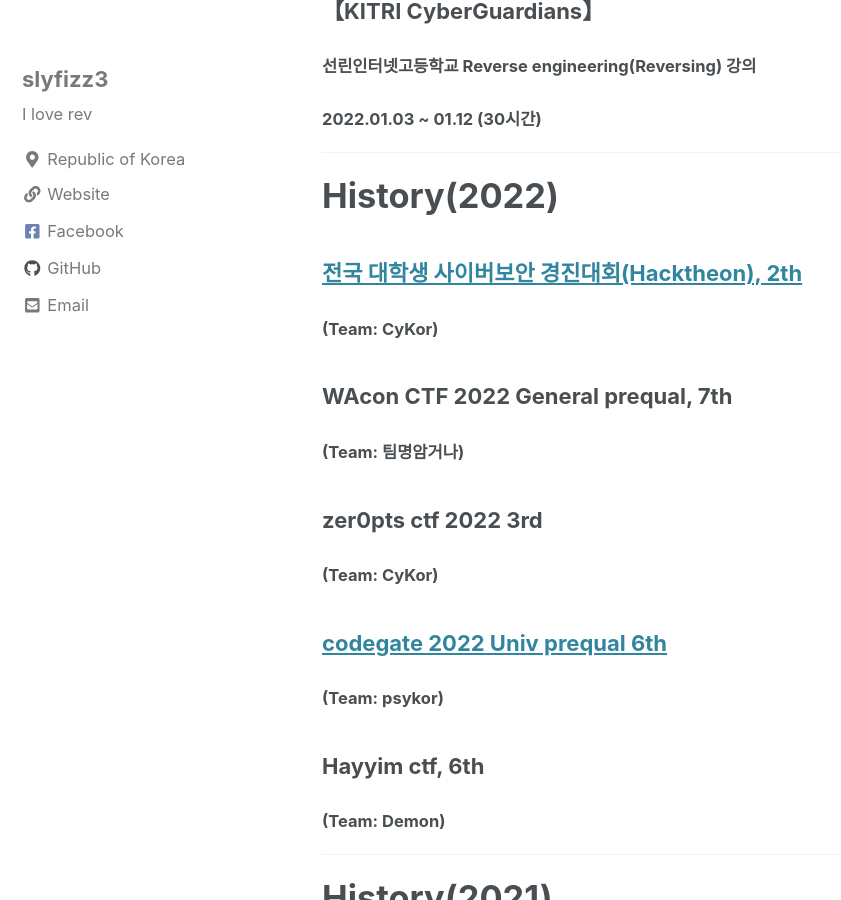
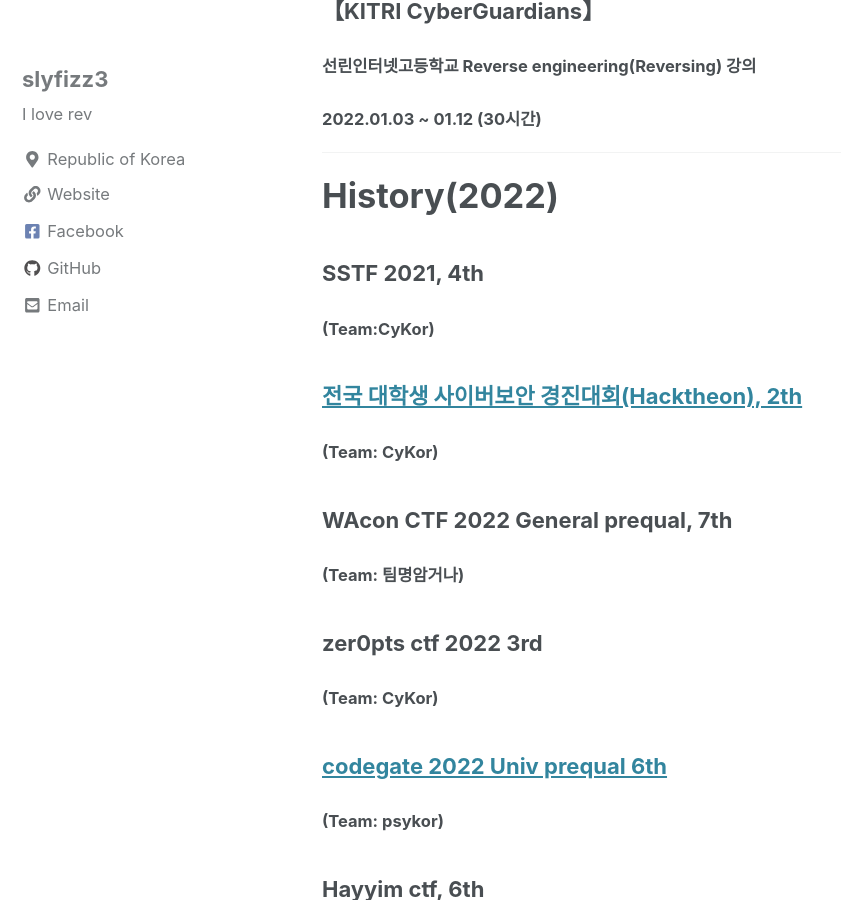
Before and after one commit to slyfizz3/slyfizz3.github.io, a Jekyll site: the page built from _pages/about.md, in a window 1280 px wide and 900 px high, scrolled down 1559 px. Shown: the whole window, without its empty margins (0-841 px from the left). Built offline with Jekyll 4.4.1, drawn with Linux system fonts in a browser that asks for light colours; cached includes are drawn as plain includes; nearby versions of some CDN libraries.

Commit message:
Update about.md

```diff
--- a/_pages/about.md
+++ b/_pages/about.md
@@ -54,6 +54,9 @@ Nickname:slyfizz,rev4fun
 ---
 
 # History(2022)
+
+### SSTF 2021, 4th
+#### (Team:CyKor)
 
 ### [전국 대학생 사이버보안 경진대회(Hacktheon), 2th](http://www.ccnnews.co.kr/news/articleView.html?idxno=265932)
 #### (Team: CyKor)
```
